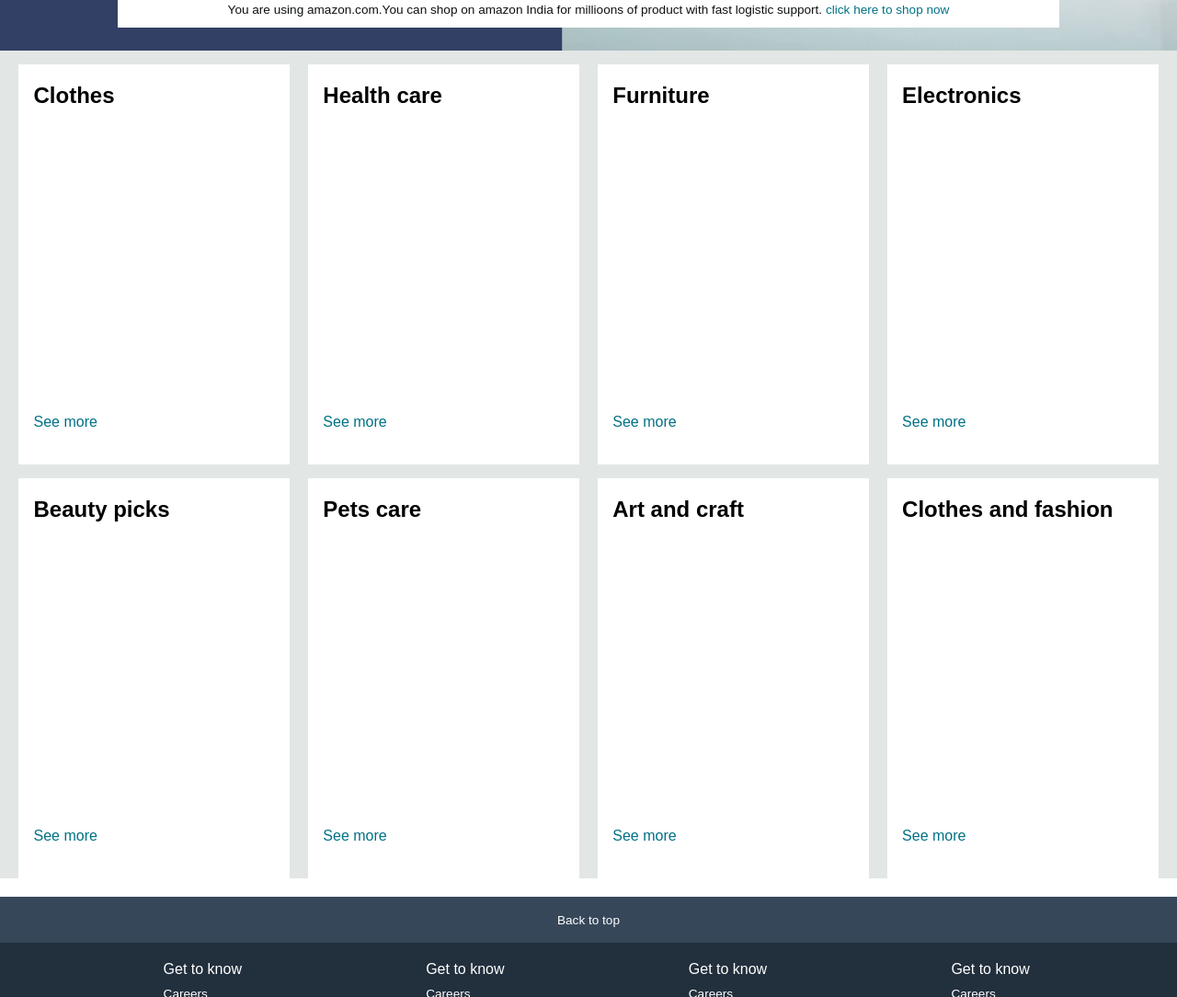
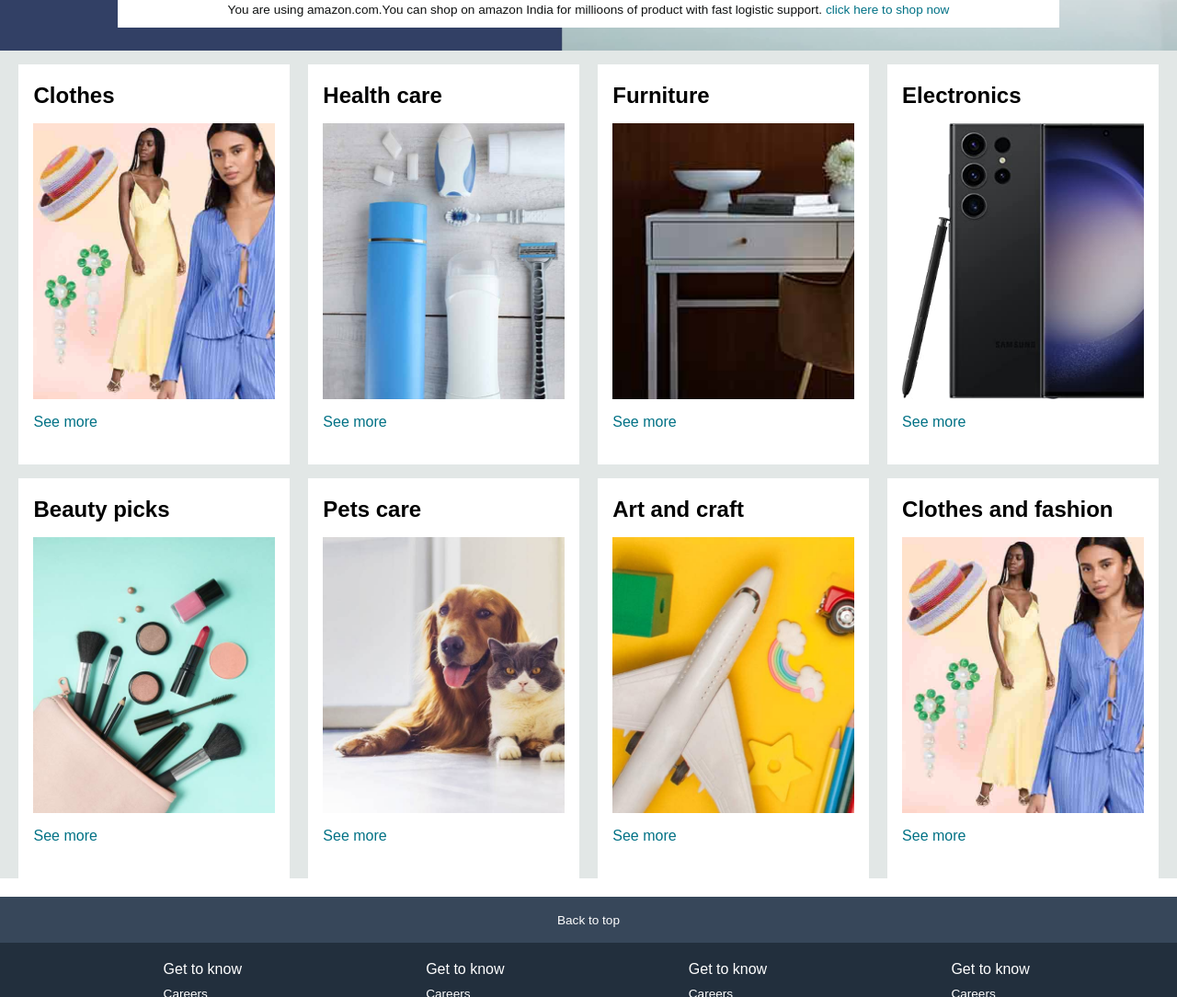
Before and after one commit to yogesh34n/SIH_project, a website: page index.html in a window 1280 px wide. Shown: the part 395-1479 px from the top of the page at 92% size. Drawn offline with Linux system fonts and the light colour scheme; files that its build step writes are made by us from their sources; files whose address does not match are found by name.

Commit message:
Update index.html

```diff
--- a/index.html
+++ b/index.html
@@ -5,7 +5,7 @@
     <meta name="viewport" content="width=device-width, initial-scale=1.0">
     <title>Amazon Clone</title>
     <link rel="stylesheet" href="https://cdnjs.cloudflare.com/ajax/libs/font-awesome/6.4.2/css/all.min.css" integrity="sha512-z3gLpd7yknf1YoNbCzqRKc4qyor8gaKU1qmn+CShxbuBusANI9QpRohGBreCFkKxLhei6S9CQXFEbbKuqLg0DA==" crossorigin="anonymous" referrerpolicy="no-referrer" />
-    <link rel="stylesheet" href="/css/style.css">
+    <link rel="stylesheet" href="style.css">
 </head>
 <body>
     <header>
@@ -79,13 +79,13 @@
     <div class="slider">
         <div class="img-box">
             <div class="slide">
-                <img src="/images/box2_image.jpg" alt="">
+                <img src="box2_image.jpg" alt="">
             </div>
             <div class="slide">
-                <img src="/images/box3_image.jpg" alt="">
+                <img src="box3_image.jpg" alt="">
             </div>
             <div class="slide">
-                <img src="/images/box4_image.jpg" alt="">
+                <img src="box4_image.jpg" alt="">
             </div>
         </div>
     </div>
@@ -102,56 +102,56 @@
     <div class="box1 box">
         <div class="box-content">
             <h2>Clothes</h2>
-            <div class="box-img" style="background-image: url(/images/box8_image.jpg);"></div>
+            <div class="box-img" style="background-image: url(box8_image.jpg);"></div>
             <p>See more</p>
         </div>
     </div>
     <div class="box1 box">
         <div class="box-content">
             <h2>Health care</h2>
-            <div class="box-img" style="background-image: url(/images/box2_image.jpg);"></div>
+            <div class="box-img" style="background-image: url(box2_image.jpg);"></div>
             <p>See more</p>
         </div>
     </div>
     <div class="box1 box">
         <div class="box-content">
             <h2>Furniture</h2>
-            <div class="box-img" style="background-image: url(/images/box3_image.jpg);"></div>
+            <div class="box-img" style="background-image: url(box3_image.jpg);"></div>
             <p>See more</p>
         </div>
     </div>
     <div class="box1 box">
         <div class="box-content">
             <h2>Electronics</h2>
-            <div class="box-img" style="background-image: url(/images/box4_image.jpg);"></div>
+            <div class="box-img" style="background-image: url(box4_image.jpg);"></div>
             <p>See more</p>
         </div>
     </div>
     <div class="box1 box">
         <div class="box-content">
             <h2>Beauty picks</h2>
-            <div class="box-img" style="background-image: url(/images/box5_image.jpg);"></div>
+            <div class="box-img" style="background-image: url(box5_image.jpg);"></div>
             <p>See more</p>
         </div>
     </div>
     <div class="box1 box">
         <div class="box-content">
             <h2>Pets care</h2>
-            <div class="box-img" style="background-image: url(/images/box6_image.jpg);"></div>
+            <div class="box-img" style="background-image: url(box6_image.jpg);"></div>
             <p>See more</p>
         </div>
     </div>
     <div class="box1 box">
         <div class="box-content">
             <h2>Art and craft</h2>
-            <div class="box-img" style="background-image: url(/images/box7_image.jpg);"></div>
+            <div class="box-img" style="background-image: url(box7_image.jpg);"></div>
             <p>See more</p>
         </div>
     </div>
     <div class="box1 box">
         <div class="box-content">
             <h2>Clothes and fashion</h2>
-            <div class="box-img" style="background-image: url(/images/box8_image.jpg);"></div>
+            <div class="box-img" style="background-image: url(box8_image.jpg);"></div>
             <p>See more</p>
         </div>
     </div>
```
